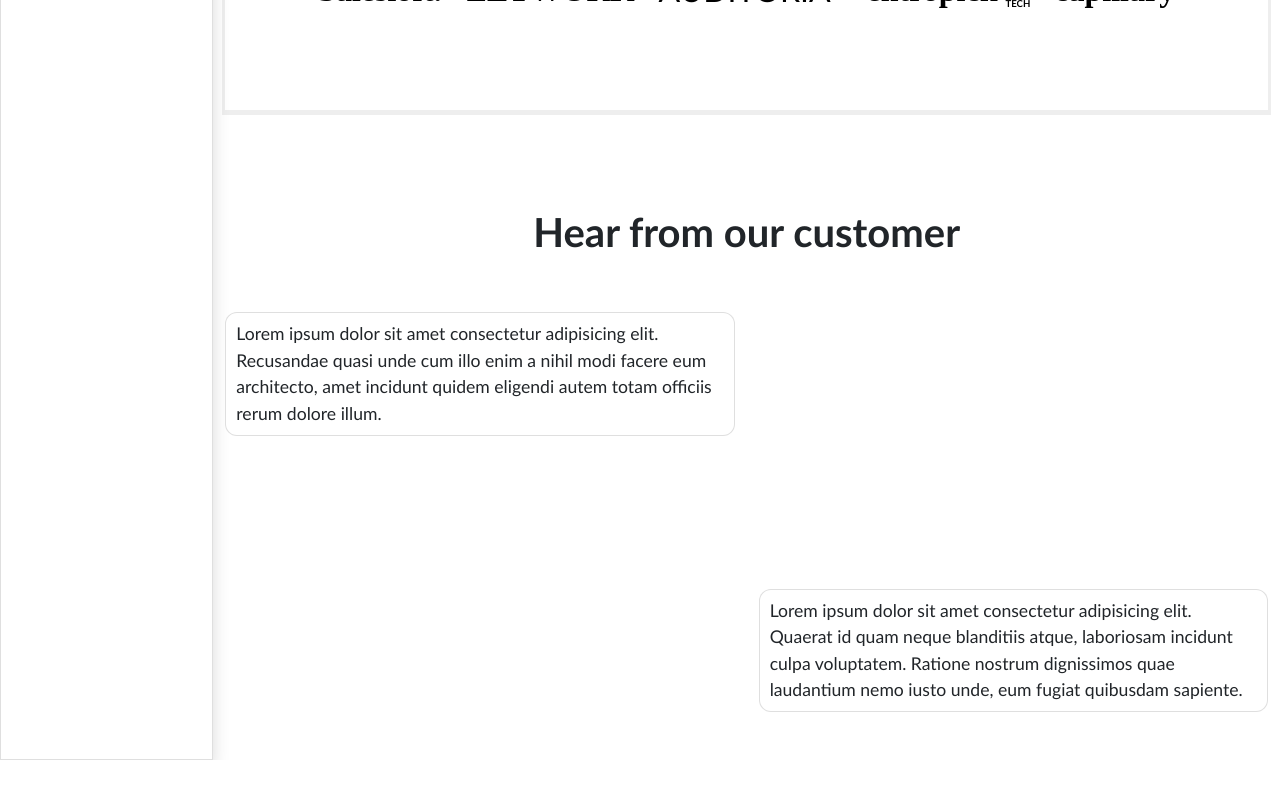
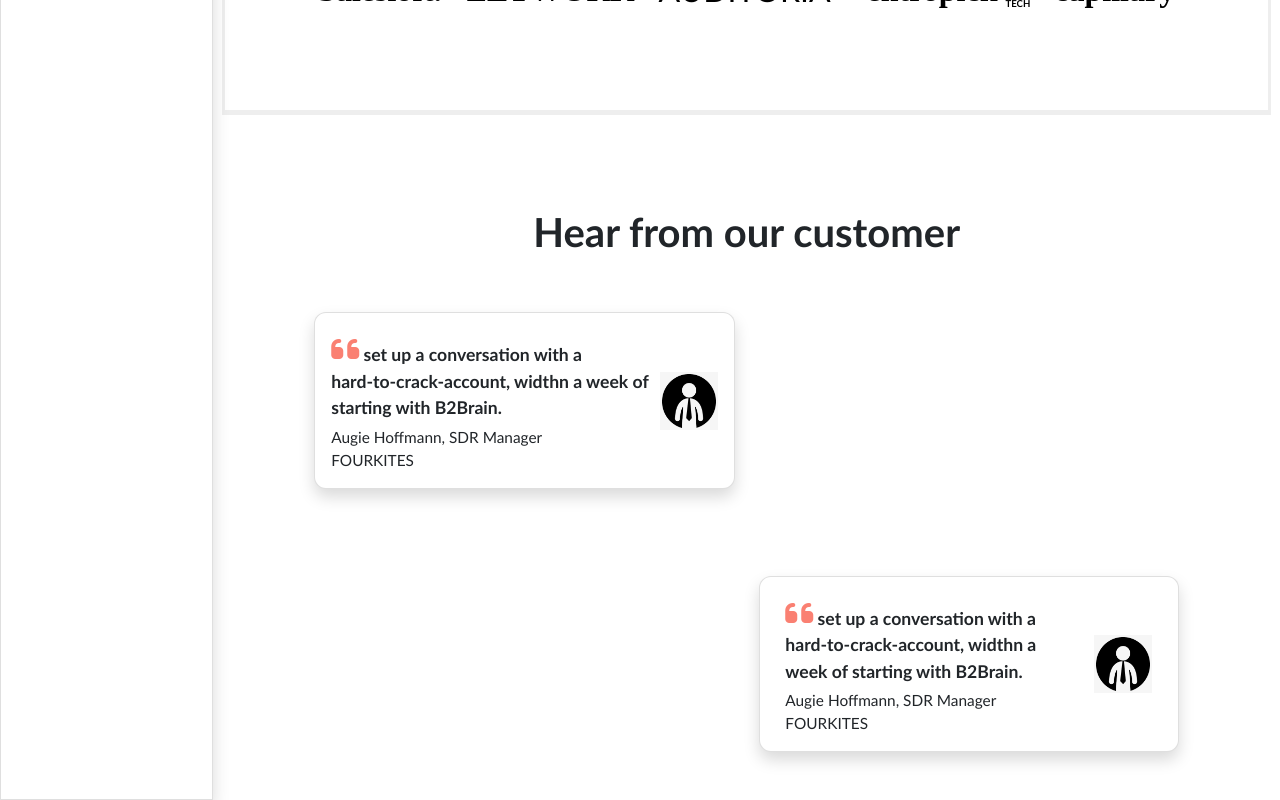
Before and after one commit to mayankkumarsingh97/b2Brain, a React (Create React App) app: page / in a window 1280 px wide. Shown: the part 924-1724 px from the top of the page. Before the commit the page ends 1684 px from the top, so only its background shows below. Built offline with nearby package versions, Linux system fonts and the light colour scheme.

Commit message:
hear from our customer reviews card added

```diff
--- a/src/App.css
+++ b/src/App.css
@@ -164,6 +164,10 @@ a {
 
 
     }
+
+    .rightcard{
+        height: 19vh!important;
+    }
 }
 
 @media (min-width:575px) and (max-width:768px) {
@@ -266,14 +270,14 @@ a {
 }
 
 .leftcard{
-    height: 50vh;
+    height: 55vh;
     display: flex;
     justify-content: start;
     flex-direction: column;
 
 }
 .rightcard{
-    height: 50vh;
+    height: 55vh;
     display: flex;
     justify-content: end;
     flex-direction: column;
@@ -285,3 +289,16 @@ a {
 .leftcard .card{
     border-radius: .75rem!important;
    }
+
+.customerRe{
+    color: salmon !important;
+    font-size: 2rem;
+}
+
+.fontFam{
+    font-family: 'Times New Roman', Times, serif;
+}
+
+.bman_img{
+    width: 15%!important;
+}
--- a/src/App.jsx
+++ b/src/App.jsx
@@ -4,6 +4,7 @@ import IconButton from '@mui/material/IconButton';
 import FormatAlignLeftIcon from '@mui/icons-material/FormatAlignLeft';
 import ToggleButton from '@mui/material/ToggleButton';
 import girl from "./img/mygirl.png"
+import bman from "./img/bman.png"
 import "./App.css";
 export default function App() {
 
@@ -177,7 +178,7 @@ export default function App() {
 
             </div>
 
-            <div className="col-md-12">
+            <div className="col-md-12 mx-auto">
               <div className="Customcard">
                 <div className="">
                   <h1 className="text-center Trusted_h1 my-3">
@@ -202,24 +203,42 @@ export default function App() {
               </div>
               </div>
 
-            <div className="row my-5">
+            <div className="row my-5 justify-content-center">
 
-              <div className="col-md-6">
-                  <div className="leftcard">
-                   <div className="card py-2">
-                   Lorem ipsum dolor sit amet consectetur adipisicing elit. Recusandae quasi unde cum
-                    illo enim a nihil modi facere eum architecto, amet incidunt quidem eligendi autem totam
-                     officiis rerum dolore illum.
+              <div className="col-md-5 fontFam">
+                  <div className="d-flex leftcard ">
+                   <div className="d-flex shadow card p-3 flex-row justify-content-around align-items-center">
+
+                     <div className="d-flex  flex-column justify-content-between">
+
+                      <b className="py-1"><span ><i   className="fa fa-quote-left customerRe" aria-hidden="true"></i></span> set up a conversation with a <br />
+                      hard-to-crack-account, widthn a week
+                      of starting with B2Brain.
+                       </b>
+
+                       <small>Augie Hoffmann, SDR Manager</small>
+                       <small>FOURKITES</small>
+                     </div>
+                     <img src={bman} className="img-fluid bman_img" alt="img" />
                    </div>
                   </div>
               </div>
-              <div className="col-md-6">
+              <div className="col-md-5">
                  <div className="rightcard">
-                      <div className="card py-2">
-                      Lorem ipsum dolor sit amet consectetur adipisicing elit. Quaerat id quam neque
-                  blanditiis atque, laboriosam incidunt culpa voluptatem. Ratione nostrum dignissimos
-                   quae laudantium nemo iusto unde, eum fugiat quibusdam sapiente.
-                      </div>
+                 <div className="d-flex shadow card p-3 flex-row justify-content-around align-items-center ">
+
+                   <div className="d-flex w-75 flex-column justify-content-between">
+
+                    <b className="py-1"><span ><i   className="fa fa-quote-left customerRe" aria-hidden="true"></i></span> set up a conversation with a <br />
+                    hard-to-crack-account, widthn a week
+                    of starting with B2Brain.
+                     </b>
+
+                     <small>Augie Hoffmann, SDR Manager</small>
+                     <small>FOURKITES</small>
+                   </div>
+                   <img src={bman} className="bman_img" alt="img" />
+                 </div>
                  </div>
               </div>
             </div>
```
Also changed, not shown: src/img/bman.png (added).
